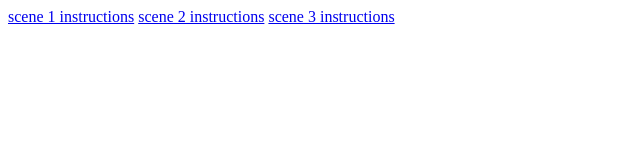
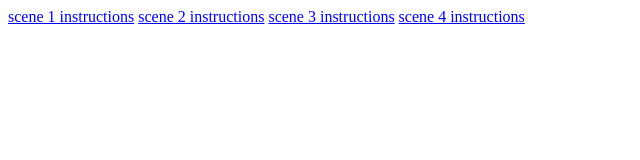
Before and after one commit to Tushar625/Match-3-next-revision, a plain HTML site: page index.html in a window 1280 px wide. Shown: the whole page, without its empty margins (0-640 px from the left). Drawn offline with Linux system fonts and the light colour scheme.

Commit message:
minor changes

```diff
--- a/index.html
+++ b/index.html
@@ -17,5 +17,7 @@
 		<a href="scene 2/instructions.html">scene 2 instructions</a>
 
 		<a href="scene 3/instructions.html">scene 3 instructions</a>
+
+		<a href="scene 4/instructions.html">scene 4 instructions</a>
 	</body>
 </html>
```
